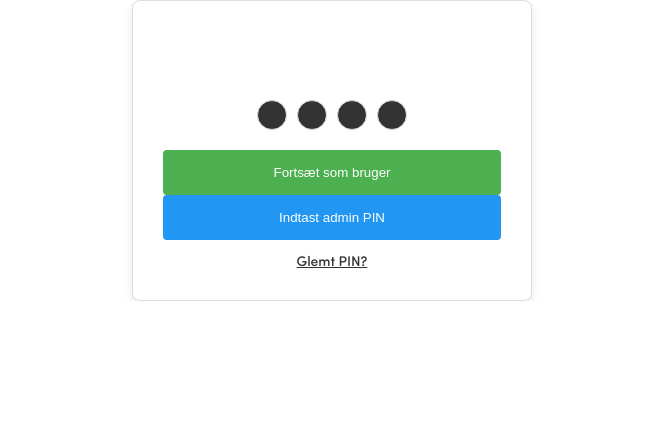
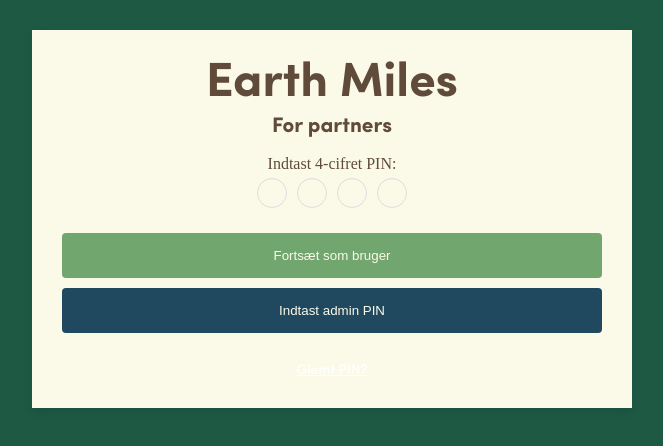
Before and after one commit to luka9938/earthmiles-weebs2, a Next.js app: page /login in a window 1280 px wide. Shown: the top 446 px of the page, without its empty margins (308-971 px from the left). Built offline with nearby package versions, Linux system fonts and the light colour scheme.

Commit message:
added css

```diff
--- a/src/pages/login/LoginPage.module.css
+++ b/src/pages/login/LoginPage.module.css
@@ -1,96 +1,46 @@
-/* LoginPage.module.css */
+.bodyClass {
+  /* Add styles for the body here */
+  background-color: #1e5944; /* Green background color for the page */
+  /* Add more styles as needed */
+}
 
 .loginContainer {
   max-width: 400px;
-  margin: auto;
+  margin: 30px auto; /* Center the container with some top margin */
   padding: 30px;
-  background-color: #ffffff;
-  border: 1px solid #ddd;
-  border-radius: 8px;
+  background-color: #fbfae8;
   box-shadow: 0 4px 8px rgba(0, 0, 0, 0.1);
   text-align: center;
 }
 
+.title {
+  margin-bottom: 8px; /* Decreased margin-bottom for less space */
+  font-size: 24px;
+  color: #604a3a;
+}
+
+.subtitle {
+  margin-bottom: 18px; /* Decreased margin-bottom for less space */
+  font-size: 18px;
+  color: #604a3a;
+}
+
 .formGroup {
   margin-bottom: 20px;
+  color: #604a3a;
 }
 
 .label {
   display: block;
   font-size: 14px;
   margin-bottom: 5px;
-  color: #333;
+  color: #fbfae8; /* Set label color to white */
 }
-
-.pinInput {
-  display: flex;
-  justify-content: center;
-  margin-bottom: 15px;
-}
-
-.pinDot {
-  width: 20px;
-  height: 20px;
-  background-color: #333;
-  border-radius: 50%;
-  margin: 0 5px;
-  display: flex;
-  align-items: center;
-  justify-content: center;
-  font-size: 16px;
-  color: #ffffff;
-}
-
-.hiddenInput {
-  display: none;
-}
-
-.buttonGroup {
-  margin-bottom: 15px;
-}
-
-.userButton,
-.adminButton {
+.input {
   width: 100%;
-  padding: 15px;
-  border: none;
-  border-radius: 4px;
-  cursor: pointer;
-  transition: background-color 0.3s ease;
-}
-
-.userButton {
-  background-color: #4caf50;
-  color: white;
-}
-
-.adminButton {
-  background-color: #2196f3;
-  color: white;
-}
-
-.errorMessage {
-  color: red;
-  margin-top: 15px;
-}
-
-.forgotPin {
-  color: #333;
-  cursor: pointer;
-  text-decoration: underline;
-  margin-top: 15px;
-  display: block;
-  font-size: 14px;
-}
-.hiddenInput {
-  visibility: hidden;
-  width: 0;
-  height: 0;
-  margin: 0;
-  padding: 0;
-  border: none;
-  outline: none;
-  font-size: 16px; /* juster skriftstørrelsen efter behov */
+  padding: 12px; /* Increase padding for a larger input */
+  margin-top: 5px;
+  box-sizing: border-box; /* Ensure padding is included in the width */
 }
 
 .pinInput {
@@ -102,13 +52,62 @@
 .pinDot {
   width: 30px;
   height: 30px;
-  background-color: #333;
+  background-color: transparent;
   border-radius: 50%;
-  margin: 0 5px;
+  margin: 5px;
   display: flex;
   align-items: center;
   justify-content: center;
   font-size: 16px;
-  color: #ffffff;
-  border: 1px solid #ddd; /* Tilføjet grænse for bedre synlighed */
+  color: #fbfae8;
+  border: 1px solid #ddd;
 }
+
+.hiddenInput {
+  display: none;
+}
+
+.buttonGroup {
+  margin-bottom: 20px; /* Increase margin for buttons */
+}
+
+.userButton,
+.adminButton {
+  width: 100%;
+  padding: 15px;
+  margin-bottom: 10px; /* Add margin between buttons */
+  border: none;
+  border-radius: 4px;
+  cursor: pointer;
+  transition: background-color 0.3s ease;
+}
+
+.userButton {
+  background-color: #71a66f;
+  color: #fbfae8;
+}
+
+.adminButton {
+  background-color: #20485f;
+  color: #fbfae8;
+}
+
+.errorMessage {
+  color: red;
+  margin-top: 15px;
+}
+
+.forgotPin {
+  color: #fff; /* Set color to white */
+  cursor: pointer;
+  text-decoration: underline;
+  margin-top: 15px;
+  display: block;
+  font-size: 14px;
+}
+
+@media (min-width: 768px) {
+  .loginContainer {
+    max-width: 600px; /* Increase max-width for larger screens */
+  }
+}
--- a/src/pages/login/index.js
+++ b/src/pages/login/index.js
@@ -1,7 +1,5 @@
-// LoginPage.jsx
-
-import React, { useState } from "react";
-import styles from "./LoginPage.module.css"; // Importer stylingmodulet
+import React, { useState, useEffect } from "react";
+import styles from "./LoginPage.module.css"; // Import stylingmodulet
 
 const LoginPage = () => {
   const [pin, setPin] = useState("");
@@ -43,10 +41,23 @@
     console.log("Glemt PIN?"); // Implementer logik for glemt PIN her
   };
 
+  useEffect(() => {
+    document.body.classList.add(styles.bodyClass); // Add the class from your module
+    return () => {
+      // Remove the class when the component unmounts
+      document.body.classList.remove(styles.bodyClass);
+    };
+  }, []);
+
   return (
     <div className={styles.loginContainer}>
-      <h1>Earth Miles</h1>
-      <h3>For partners</h3>
+      <div className={styles.title}>
+        <h1>Earth Miles</h1>
+      </div>
+      <div className={styles.subtitle}>
+        {" "}
+        <h3>For partners</h3>
+      </div>
 
       {!isUserLoggedIn ? (
         <>
@@ -92,7 +103,7 @@
               type="email"
               value={email}
               onChange={handleEmailChange}
-              className={styles.input}
+              className={styles.input} // Apply the .input class here
             />
           </div>
 
@@ -102,7 +113,7 @@
               type="password"
               value={password}
               onChange={handlePasswordChange}
-              className={styles.input}
+              className={styles.input} // Apply the .input class here
             />
           </div>
 
--- a/src/pages/profil/ProfilePage.module.css
+++ b/src/pages/profil/ProfilePage.module.css
@@ -1,13 +1,21 @@
 /* ProfilePage.module.css */
 
 .profileContainer {
+  max-width: 400px;
+  margin: 50px auto; /* Center the container with some top margin */
+  padding: 30px;
+  background-color: #1e5944;
+  border: 1px solid #ddd;
+  border-radius: 8px;
+  box-shadow: 0 4px 8px rgba(0, 0, 0, 0.1);
+  text-align: center;
   display: flex;
-  justify-content: space-between;
-  padding: 20px;
+  flex-direction: column;
+  align-items: center;
 }
 
 .logoContainer {
-  flex: 1;
+  margin-bottom: 20px;
 }
 
 .logoContainer img {
@@ -16,50 +24,46 @@
 }
 
 .profileBox {
-  flex: 1;
-  padding: 20px;
-  background-color: #fff;
-  border: 1px solid #ddd;
-  border-radius: 8px;
-  box-shadow: 0 4px 8px rgba(0, 0, 0, 0.1);
+  width: 100%;
+  text-align: left;
 }
 
-.profileBox h2 {
+.profileTitle {
+  color: #fff;
   margin-bottom: 20px;
 }
 
 .formGroup {
-  margin-bottom: 15px;
+  margin-bottom: 20px;
+}
+
+.labelText {
+  display: block;
+  font-size: 14px;
+  margin-bottom: 5px;
+  color: #fff;
 }
 
 .inputField {
   width: 100%;
-  padding: 10px;
-  font-size: 14px;
-  border: 1px solid #ddd;
-  border-radius: 4px;
+  padding: 12px;
+  margin-top: 5px;
   box-sizing: border-box;
-  margin-top: 5px;
-  margin-bottom: 15px;
 }
 
 .saveProfileButton {
-  padding: 10px 15px;
-  background-color: #4caf50;
-  color: white;
+  width: 100%;
+  padding: 15px;
   border: none;
   border-radius: 4px;
   cursor: pointer;
-  font-size: 14px;
   transition: background-color 0.3s ease;
+  background-color: #2196f3;
+  color: white;
 }
 
 .saveProfileButton:hover {
-  background-color: #45a049;
+  background-color: #1565c0;
 }
-.labelText {
-  display: block;
-  font-size: 14px;
-  margin-bottom: 5px;
-  color: #333;
-}
+
+/* Add more styling as needed */
--- a/src/pages/profil/index.js
+++ b/src/pages/profil/index.js
@@ -29,7 +29,7 @@
       </div>
 
       <div className={styles.profileBox}>
-        <h2>Firmaprofil</h2>
+        <h2 className={styles.profileTitle}>Firmaprofil</h2>
         <div className={styles.formGroup}>
           <label className={styles.labelText}>Firmanavn:</label>
           <input
```
Also changed, not shown: public/placeholder.jpeg (added).
